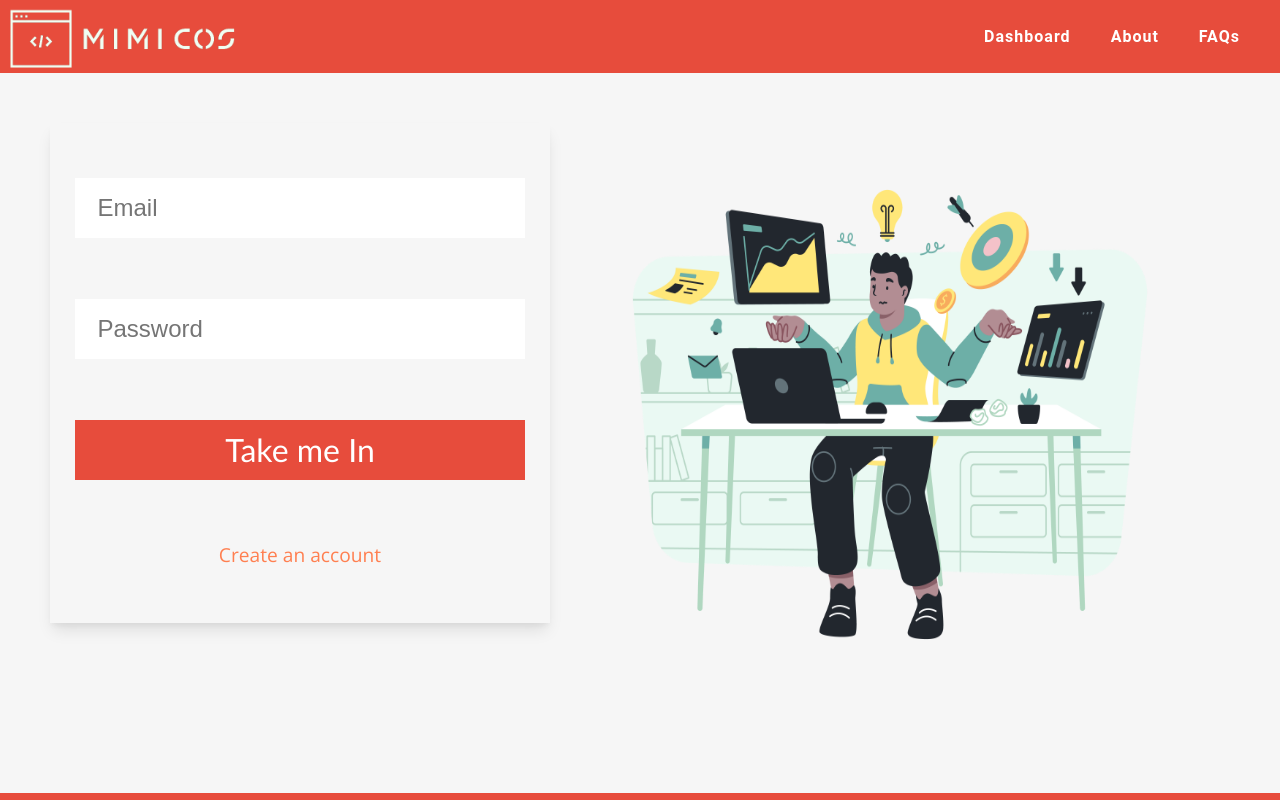
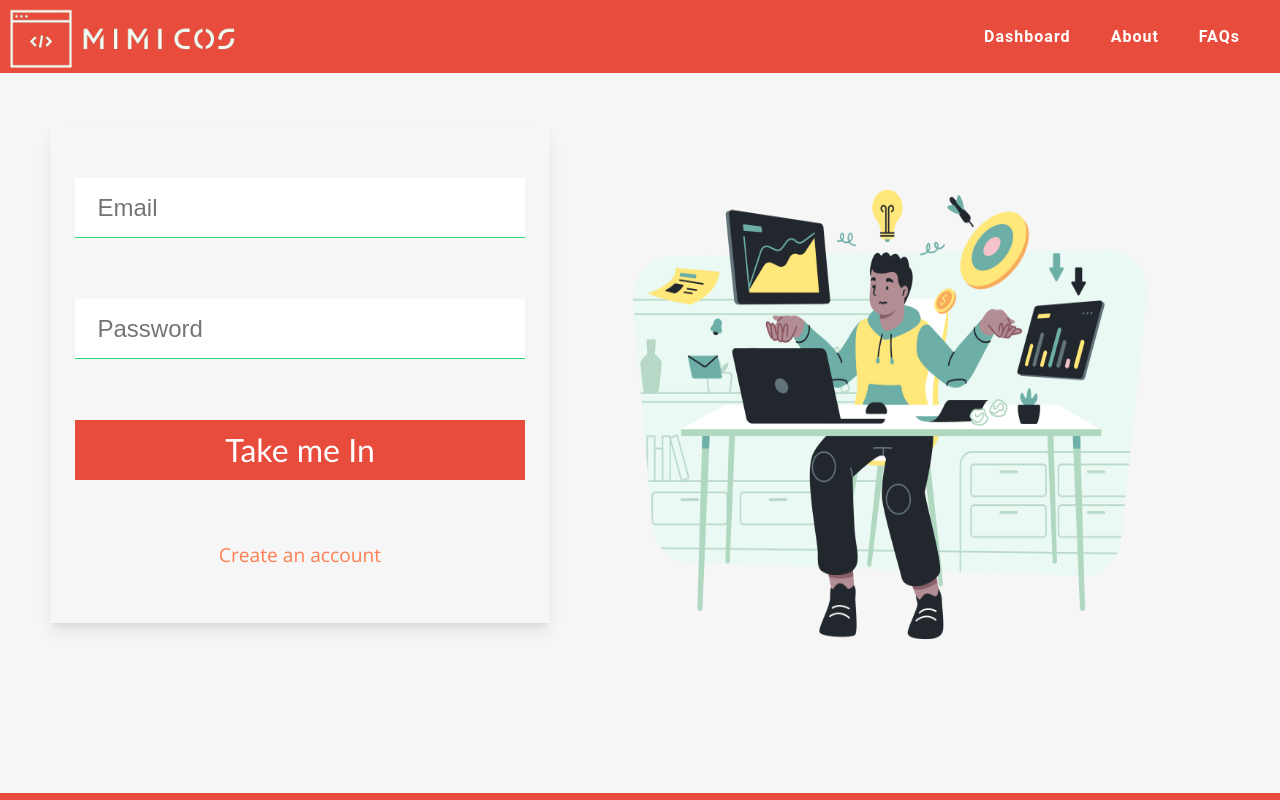
Before and after one commit to helper-uttam/mimic_os, a Next.js app: page /signin in a window 1280 px wide. Shown: the top 800 px of the page. Built offline with nearby package versions, Linux system fonts and the light colour scheme.

Commit message:
adding validation to the login and signup

```diff
--- a/pages/description/index.module.css
+++ b/pages/description/index.module.css
@@ -13,4 +13,5 @@
     line-height: 2;
     background-color: var(--whote);
     box-shadow: var(--shadow);
+    cursor: pointer;
 }
--- a/pages/signin/index.js
+++ b/pages/signin/index.js
@@ -16,6 +16,10 @@ import Description from "../description/index";
 
 const Signin = () => {
     const [authenticated, setAuth] = useState(false);
+    const [valid, setValid] = useState({
+        email: true,
+        password: true
+    });
 
     const emailRef = useRef();
     const passwordRef = useRef();
@@ -39,14 +43,59 @@ const Signin = () => {
             console.log(err);
         })
     }
+    const validateInputEmail = (e) => {
+        let enterMail = e.target.value;
+        if(enterMail.includes('@') && (enterMail.includes('.com') || enterMail.includes('.in') || enterMail.includes('.org'))){
+            setValid({
+                ...valid,
+                email: true
+            })
+        }else{
+            setValid({
+                ...valid,
+                email: false
+            })
+        }
+        if(valid.email && valid.password){
+            const btn = document.getElementById('btn');
+            console.log(btn);
+            if(btn){
+                btn.removeAttribute('disabled')
+            }
+        }
+    }
+
+    const validateInputPass = (e) => {
+        let enterPass = e.target.value;
+        if(enterPass.length > 5 && /[^a-zA-Z0-9\-\/]/.test( enterPass )){
+            setValid({
+                ...valid,
+                password: true
+            });
+        }else{
+            setValid({
+                ...valid,
+                password: false
+            });
+        }
+        if(valid.email && valid.password){
+            const btn = document.getElementById('btn');
+            console.log(btn);
+            if(btn){
+                btn.removeAttribute('disabled')
+            }
+        }
+    }
     return <div>
         <Navbar />
         {!authenticated && <div className={classes.container}>
             <div>
                 <form className={classes.form}>
-                    <input type="email" ref={emailRef} placeholder="Email" autoComplete="true"/>
-                    <input type="password" ref={passwordRef} placeholder="Password" autoComplete="true"/>
-                    <button className={classes.btn} type="submit" onClick={handleSubmit}>Take me In</button>
+                    <input id="email" className={valid.email ? classes.valid : classes.invalid} type="email" ref={emailRef} placeholder="Email" onChange={validateInputEmail} autoComplete="true"/>
+                    {!valid.email && <p style={{color: "red"}}>Please enter a valid address</p>}
+                    <input id="password" className={valid.password ? classes.valid : classes.invalid} type="password" ref={passwordRef} placeholder="Password" onChange={validateInputPass} autoComplete="true"/>
+                    {!valid.password && <p style={{color: "red"}}>Please enter a password longer than 5 characters and must includes special characters.</p>}
+                    <button id="btn" className={classes.btn} type="submit" onClick={handleSubmit} disabled>Take me In</button>
                     <Link href="/signup"><div className={classes.link}>Create an account</div></Link>
                 </form>
             </div>
--- a/pages/signin/index.module.css
+++ b/pages/signin/index.module.css
@@ -21,7 +21,7 @@
     height: 60px;
     padding: 5%;
     font-size: 1.5rem;
-    border: none;
+    /* border: none; */
     background-color: var(--white);
 }
 .form > button{
@@ -44,3 +44,11 @@
     color: var(--lightRed);
     cursor: pointer;
 }
+.valid{
+    border: none;
+    border-bottom: solid 1px var(--green);
+}
+.invalid{
+    border: none;
+    border-bottom: solid var(--darkRed);
+}
```
Also changed, not shown: pages/signup/index.js (+47 -3 lines).
